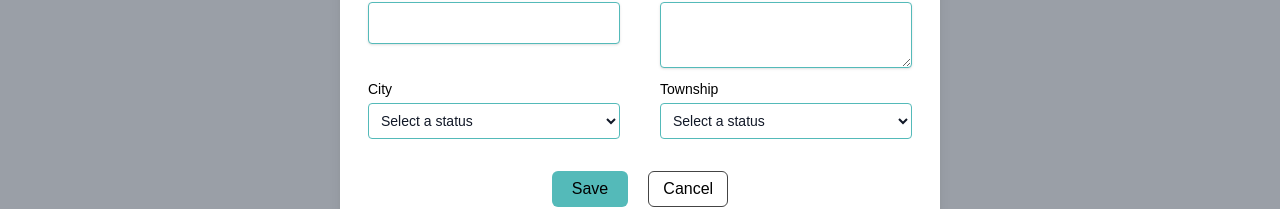
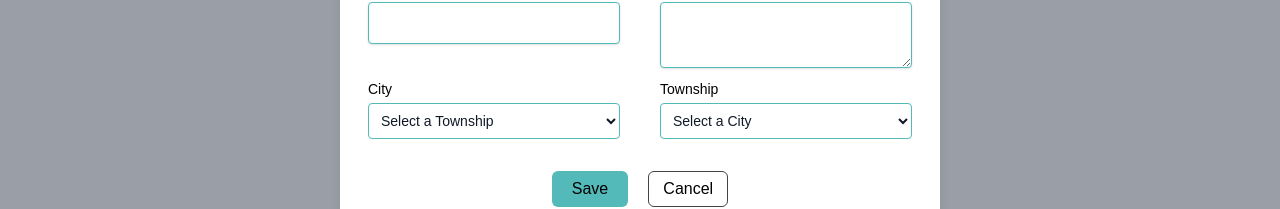
Before and after one commit to ayemyatlwin/May-Vet-Clinic-typescript, a Next.js app: page / in a window 1280 px wide. Both pictures are taken after typing "Sample" into the empty fields and a click on the button "Add new patient". Shown: the part 448-657 px from the top of the page. Built offline with nearby package versions, Linux system fonts and the light colour scheme; no server answers.

Commit message:
change placeholder

```diff
--- a/src/components/CreatePatient.tsx
+++ b/src/components/CreatePatient.tsx
@@ -298,7 +298,7 @@ const CreatePatient: React.FC = () => {
                           className="block w-full p-2 mb-1 text-sm text-gray-900 border inputBorder rounded bg-inherit"
                         >
                           <option value="" disabled>
-                            Select a status
+                            Select a Township
                           </option>
                           <option value="Yangon">Yangon</option>
                           <option value="Mandalay">Mandalay</option>
@@ -324,7 +324,7 @@ const CreatePatient: React.FC = () => {
                           className="block w-full p-2 mb-1 text-sm text-gray-900 border inputBorder rounded bg-inherit"
                         >
                           <option value="" disabled>
-                            Select a status
+                            Select a City
                           </option>
                           <option value="Pazundaung">Pazundaung</option>
                           <option value="Myaynigone">Myaynigone</option>
--- a/src/components/EditPatient.tsx
+++ b/src/components/EditPatient.tsx
@@ -243,7 +243,7 @@ const EditPatient = ({ pet }: EditPatientProps) => {
                       className="block w-full p-2 mb-1 text-sm text-gray-900 border inputBorder rounded bg-inherit"
                     >
                       <option value="" disabled>
-                        Select a status
+                        Select a Township
                       </option>
                       <option value="Yangon">Yangon</option>
                       <option value="Mandalay">Mandalay</option>
@@ -267,7 +267,7 @@ const EditPatient = ({ pet }: EditPatientProps) => {
                       className="block w-full p-2 mb-1 text-sm text-gray-900 border inputBorder rounded bg-inherit"
                     >
                       <option value="" disabled>
-                        Select a status
+                        Select a City
                       </option>
                       <option value="Pazundaung">Pazundaung</option>
                       <option value="Myaynigone">Myaynigone</option>
```
